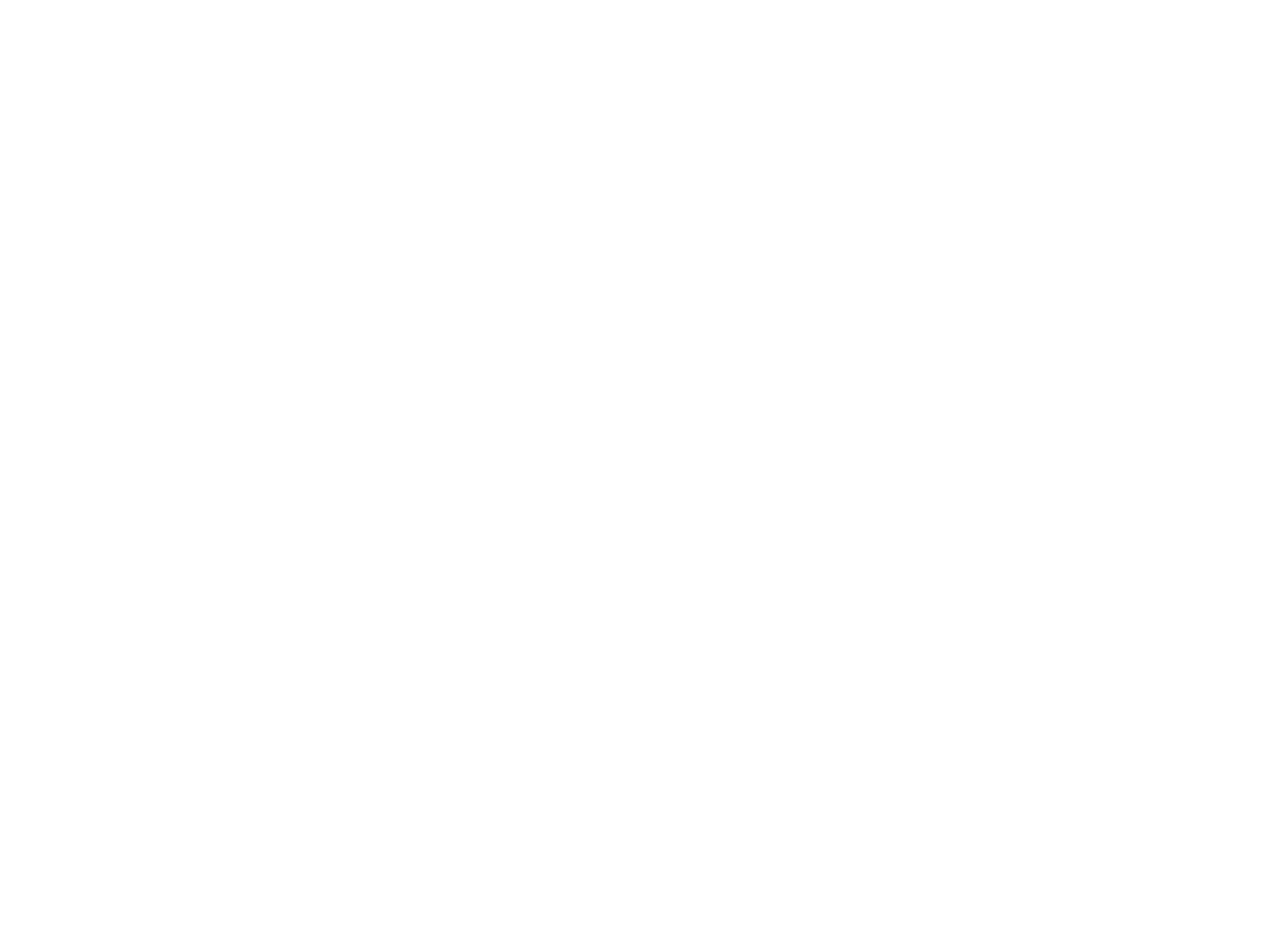
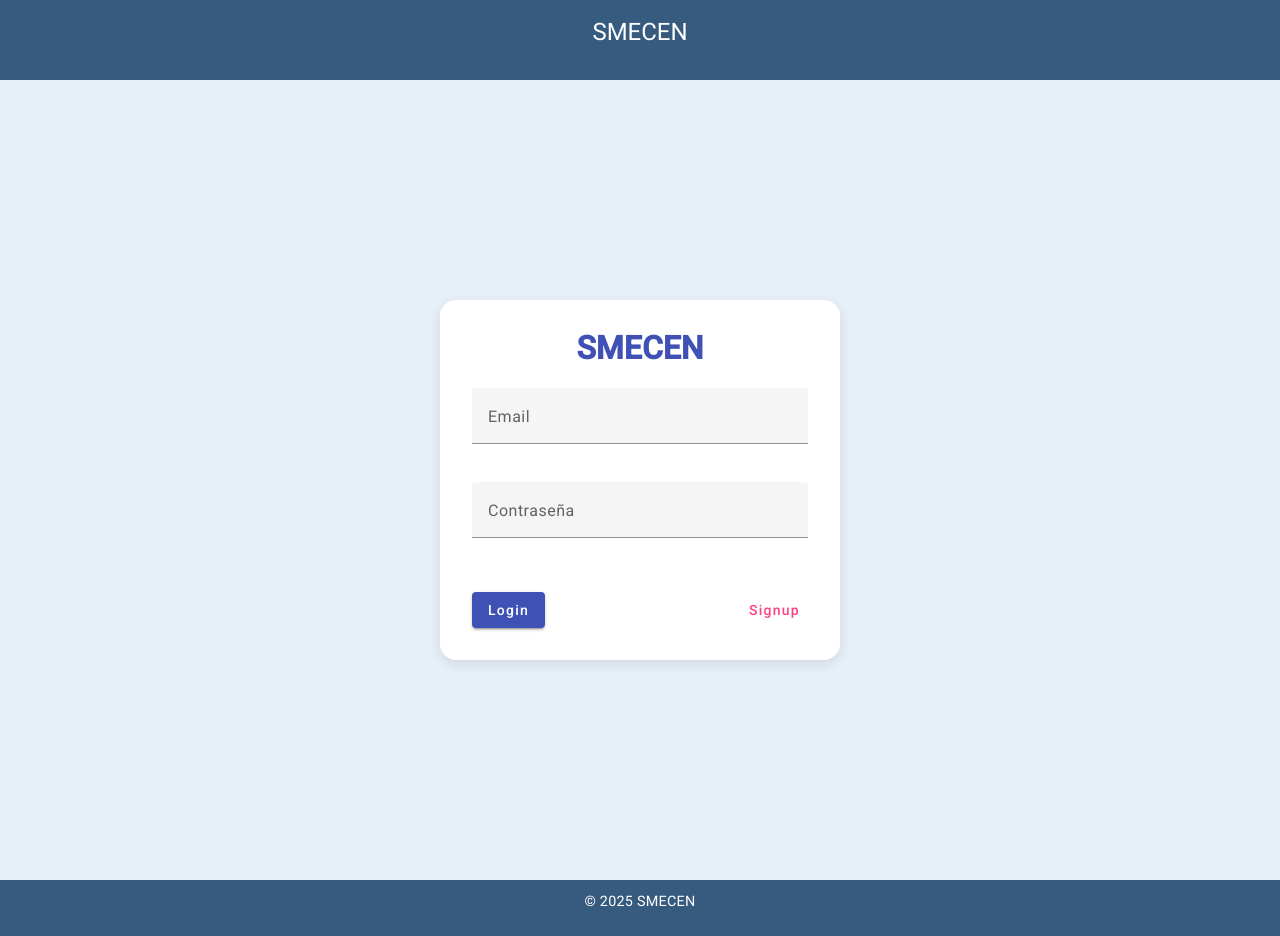
Before and after one commit to luisa2018/smecenapp_frontend, an Angular app in the folder smecenapp_frontend/: page /login in a window 1280 px wide. Before the commit this address led to /. Before the commit the page ends 800 px from the top, so only its background shows below. Built offline with nearby package versions, Linux system fonts and the light colour scheme.

Commit message:
create design login

```diff
--- /dev/null
+++ b/smecenapp_frontend/src/app/pages/login/login.component.html
@@ -0,0 +1,22 @@
+<div class="login-container">
+  <mat-card class="login-card">
+    <h1 class="title">SMECEN</h1>
+
+    <form>
+      <mat-form-field appearance="fill" class="full-width">
+        <mat-label>Email</mat-label>
+        <input matInput placeholder="ej: usuario@correo.com" type="email">
+      </mat-form-field>
+
+      <mat-form-field appearance="fill" class="full-width">
+        <mat-label>Contraseña</mat-label>
+        <input matInput placeholder="Tu contraseña" type="password">
+      </mat-form-field>
+
+      <div class="actions">
+        <button mat-raised-button color="primary">Login</button>
+        <button mat-button color="accent">Signup</button>
+      </div>
+    </form>
+  </mat-card>
+</div>
--- /dev/null
+++ b/smecenapp_frontend/src/app/pages/login/login.component.scss
@@ -0,0 +1,34 @@
+.login-container {
+  display: flex;
+  justify-content: center;
+  align-items: center;
+  height: 100vh;
+  background-color: #e7f0f9;
+}
+
+.login-card {
+  padding: 2rem;
+  width: 100%;
+  max-width: 400px;
+  text-align: center;
+  box-shadow: 0 4px 12px rgba(0, 0, 0, 0.1);
+  border-radius: 16px;
+}
+
+.title {
+  font-size: 2rem;
+  font-weight: bold;
+  color: #3f51b5;
+  margin-bottom: 1.5rem;
+}
+
+.full-width {
+  width: 100%;
+  margin-bottom: 1rem;
+}
+
+.actions {
+  display: flex;
+  justify-content: space-between;
+  margin-top: 1rem;
+}
--- a/smecenapp_frontend/src/app/shared/layout-base/layout-base.component.html
+++ b/smecenapp_frontend/src/app/shared/layout-base/layout-base.component.html
@@ -3,9 +3,9 @@
     <h1>SMECEN</h1>
   </header>
 
-  <main class="content">
-    <ng-content></ng-content>
-  </main>
+ <main>
+  <router-outlet></router-outlet>
+</main>
 
   <footer class="footer">
     <p>&copy; 2025 SMECEN</p>
--- a/smecenapp_frontend/src/app/shared/layout-base/layout-base.component.ts
+++ b/smecenapp_frontend/src/app/shared/layout-base/layout-base.component.ts
@@ -1,9 +1,11 @@
 import { Component } from '@angular/core';
+import { CommonModule } from '@angular/common';
+import { RouterModule } from '@angular/router';
 
 @Component({
   selector: 'app-layout-base',
   standalone: true,
-  imports: [],
+  imports: [CommonModule, RouterModule],
   templateUrl: './layout-base.component.html',
   styleUrl: './layout-base.component.scss'
 })
```
Also changed, not shown: smecenapp_frontend/src/app/app.routes.ts (+7 -1 lines), smecenapp_frontend/src/app/pages/login/login.component.ts (added, +25 -0 lines), 1 other file (tests, documents, lock files or other folders).
